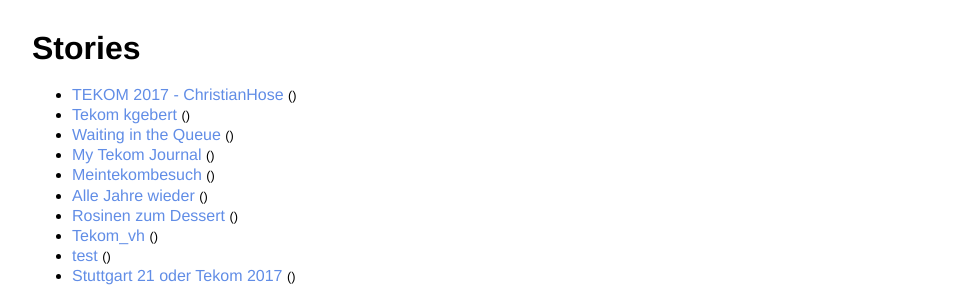
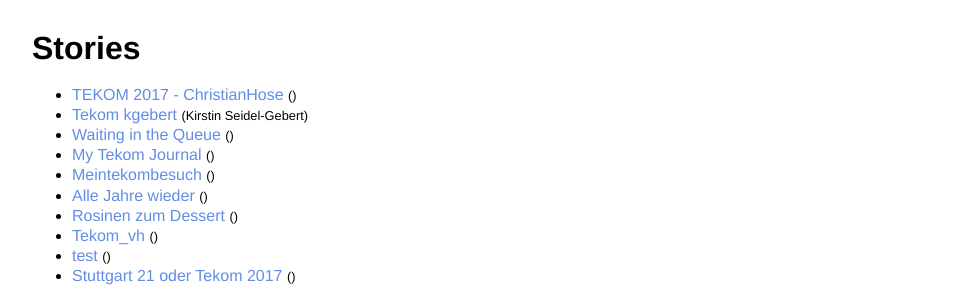
Before and after one commit to parson-AG/tekom2017_markdown_workshop, a Jekyll site: the page built from index.md, in a window 1280 px wide. Shown: the part 696-996 px from the top of the page, without its empty margins (160-1119 px from the left). Built offline with Jekyll 4.4.1, drawn with Linux system fonts in a browser that asks for light colours; our own code applies the rules of GitHub Pages for plain Markdown files.

Commit message:
Update kgebert_tekom.md
author and edit added

```diff
--- a/_doc-stories/kgebert_tekom.md
+++ b/_doc-stories/kgebert_tekom.md
@@ -1,5 +1,7 @@
 ---
 title: Tekom kgebert
+author: Kirstin Seidel-Gebert
+edit: 24.10.2017
 ---
 
 # Tekom 2017
```
